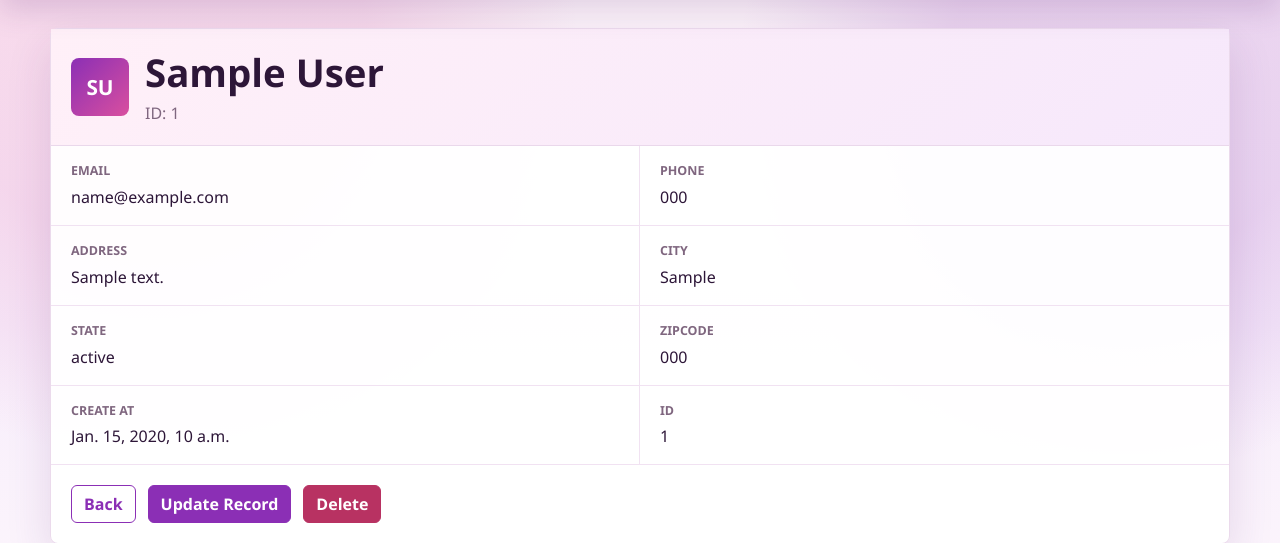
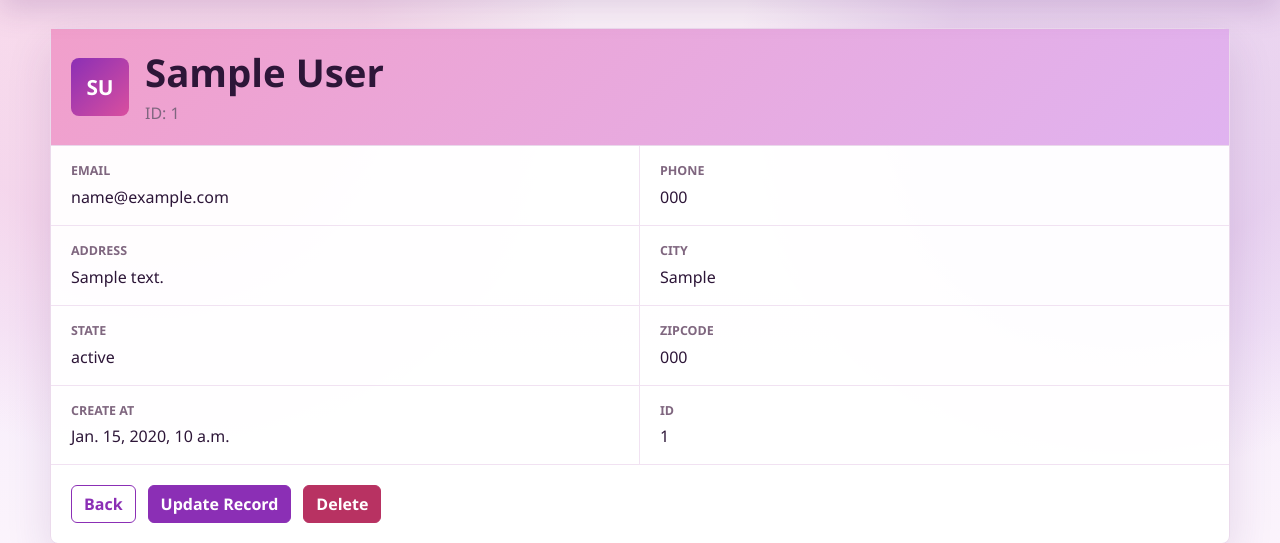
Before and after one commit to meli11787/Usuarios, a Django app: page /record/1/ in a window 1280 px wide. Shown: the part 59-602 px from the top of the page. Run offline with Django 4.2, Linux system fonts and the light colour scheme; a user stored in the database is signed in; tables that the repository leaves empty hold one stand-in row (values such as "Sample post"); some libraries are stand-ins or nearby versions.

Commit message:
Cambio
Para mejorar la experiencia

```diff
--- a/dcrm/website/templates/record.html
+++ b/dcrm/website/templates/record.html
@@ -9,7 +9,7 @@
         align-items: center;
         padding: 1.25rem;
         border-bottom: 1px solid var(--line);
-        background: linear-gradient(135deg, #fff0f8, #f6e8fb);
+        background: linear-gradient(135deg, #f19fcb, #e0b3f0);
     }
 
     .detail-avatar {
```
